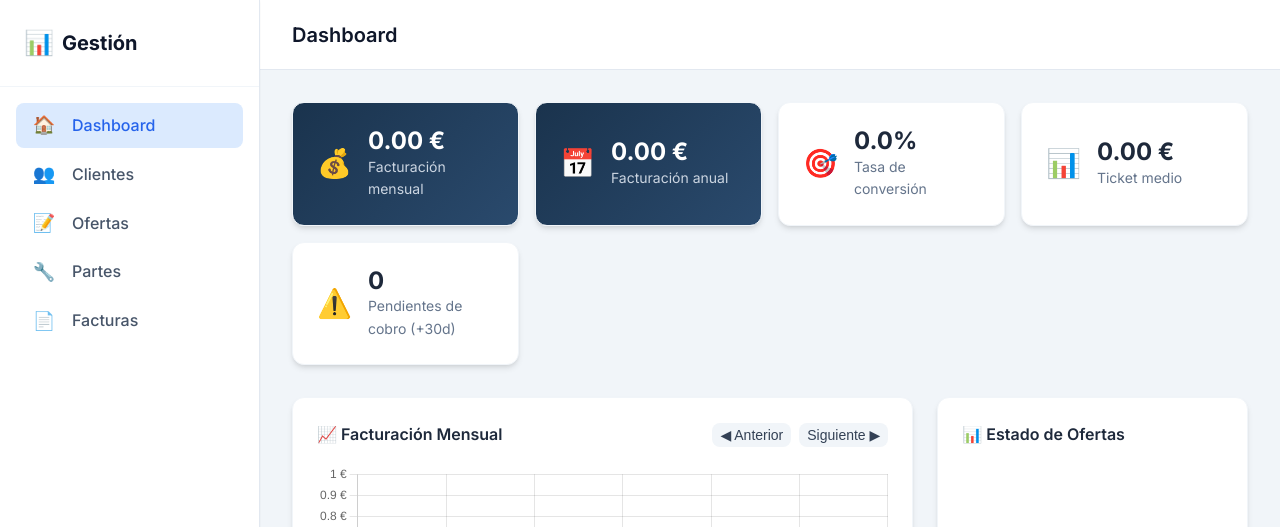
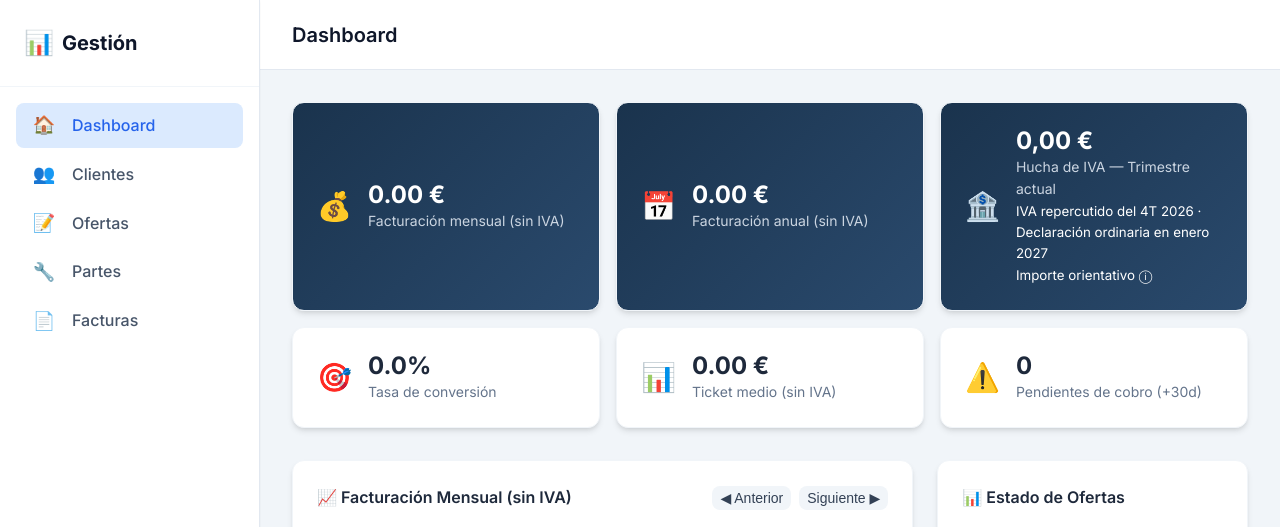
Before and after one commit to lol6552/gestion-empresarial, a Flask app: page / in a window 1280 px wide. Shown: the top 527 px of the page. Run offline with Flask 3, Linux system fonts and the light colour scheme; a map, chart or similar area stays blank.

Commit message:
Mostrar facturacion sin IVA y hucha trimestral en dashboard

```diff
--- a/requirements.txt
+++ b/requirements.txt
@@ -18,3 +18,6 @@ SQLAlchemy>=2.0.36
 # Playwright: Usa Chromium para renderizar HTML a PDF
 # Requiere ejecutar: playwright install chromium
 playwright>=1.40.0
+
+# Base IANA para Europe/Madrid en Windows
+tzdata>=2024.1
--- a/routes/principal.py
+++ b/routes/principal.py
@@ -11,7 +11,8 @@ Este Blueprint maneja la página principal y estadísticas de negocio.
 
 from flask import Blueprint, render_template
 from datetime import datetime, timedelta
-from decimal import Decimal
+from decimal import Decimal, ROUND_HALF_UP
+from zoneinfo import ZoneInfo
 from sqlalchemy import func, extract
 
 # Importamos los modelos para obtener estadísticas
@@ -29,14 +30,25 @@ principal_bp = Blueprint('principal', __name__)
 # FUNCIONES AUXILIARES PARA MÉTRICAS
 # ==============================================================================
 
-def obtener_facturacion_mensual():
+def fecha_actual_madrid():
+    """Fecha civil del negocio, independiente de la zona horaria del servidor."""
+    return datetime.now(ZoneInfo("Europe/Madrid")).replace(tzinfo=None)
+
+
+def sumar_importe(campo, *filtros):
+    """Mantiene Decimal hasta la presentación; los periodos son [inicio, fin)."""
+    valor = db.session.query(func.sum(campo)).filter(*filtros).scalar()
+    return (valor or Decimal("0.00")).quantize(Decimal("0.01"), rounding=ROUND_HALF_UP)
+
+
+def obtener_facturacion_mensual(hoy=None):
     """
     Calcula la facturación total de los meses con datos (mínimo 6, máximo 24).
 
     Retorna:
         dict: {'etiquetas': ['Ene', 'Feb', ...], 'valores': [1500.00, 2300.00, ...]}
     """
-    hoy = datetime.now()
+    hoy = hoy if hoy is not None else fecha_actual_madrid()
 
     # Buscamos la fecha de la factura más antigua para saber cuántos meses consultar
     factura_antigua = Factura.query.order_by(Factura.fecha.asc()).first()
@@ -64,18 +76,16 @@ def obtener_facturacion_mensual():
         mes = mes_desde_cero + 1
 
         # Consulta: suma de facturas de ese mes/año
-        total_mes = db.session.query(func.sum(Factura.total)).filter(
+        total_mes = sumar_importe(
+            Factura.subtotal,
             extract('month', Factura.fecha) == mes,
             extract('year', Factura.fecha) == anio
-        ).scalar()
-
-        # Si no hay facturas, el total es 0
-        total_mes = float(total_mes) if total_mes else 0.0
+        )
 
         # Etiqueta en formato "Mes AÑO" (ej: "Ene 26")
         etiqueta_mes = f"{nombres_meses[mes - 1]} {str(anio)[2:]}"
         etiquetas.append(etiqueta_mes)
-        valores.append(round(total_mes, 2))
+        valores.append(float(total_mes))
 
     return {'etiquetas': etiquetas, 'valores': valores}
 
@@ -125,41 +135,40 @@ def obtener_facturas_vencidas(dias_limite=30):
     return facturas_vencidas
 
 
-def obtener_kpis_facturacion():
+def obtener_kpis_facturacion(hoy=None):
+    """Bases sin IVA por fecha de emisión e IVA real del trimestre natural.
+
+    Todas las facturas emitidas cuentan, tanto pagadas como pendientes.
+    El modelo actual no tiene estados de borrador, anulación o rectificación.
     """
-    Calcula KPIs de facturación: total mes actual, total año actual y ticket medio.
-
-    Retorna:
-        dict: {'total_mes_actual': X, 'total_anio_actual': Y, 'ticket_medio': Z}
-    """
-    hoy = datetime.now()
-
-    # Total facturado este mes
-    total_mes = db.session.query(func.sum(Factura.total)).filter(
-        extract('month', Factura.fecha) == hoy.month,
-        extract('year', Factura.fecha) == hoy.year
-    ).scalar()
-    total_mes = float(total_mes) if total_mes else 0.0
-
-    # Total facturado este año
-    total_anio = db.session.query(func.sum(Factura.total)).filter(
-        extract('year', Factura.fecha) == hoy.year
-    ).scalar()
-    total_anio = float(total_anio) if total_anio else 0.0
-
-    # Ticket medio (total / número de facturas)
+    hoy = hoy if hoy is not None else fecha_actual_madrid()
+    inicio_mes = datetime(hoy.year, hoy.month, 1)
+    fin_mes = datetime(hoy.year + (hoy.month == 12), hoy.month % 12 + 1, 1)
+    inicio_anio = datetime(hoy.year, 1, 1)
+    fin_anio = datetime(hoy.year + 1, 1, 1)
+    trimestre = (hoy.month - 1) // 3 + 1
+    inicio_trimestre = datetime(hoy.year, 3 * trimestre - 2, 1)
+    fin_trimestre = (datetime(hoy.year + 1, 1, 1) if trimestre == 4
+                     else datetime(hoy.year, 3 * trimestre + 1, 1))
     num_facturas = Factura.query.count()
-    total_global = db.session.query(func.sum(Factura.total)).scalar()
-    total_global = float(total_global) if total_global else 0.0
-
-    ticket_medio = 0.0
-    if num_facturas > 0:
-        ticket_medio = round(total_global / num_facturas, 2)
-
+    total_global = sumar_importe(Factura.subtotal)
+    ticket_medio = ((total_global / num_facturas).quantize(
+        Decimal("0.01"), rounding=ROUND_HALF_UP) if num_facturas else Decimal("0.00"))
+    # Solo el mes ordinario: los vencimientos dependen de calendario y modalidad.
+    # https://sede.agenciatributaria.gob.es/Sede/iva/presentar-declaracion-iva-modelo-303/plazo-presentacion-modelo-303.html
+    mes_presentacion = ("abril", "julio", "octubre", "enero")[trimestre - 1]
     return {
-        'total_mes_actual': round(total_mes, 2),
-        'total_anio_actual': round(total_anio, 2),
-        'ticket_medio': ticket_medio
+        'total_mes_actual': sumar_importe(Factura.subtotal, Factura.fecha >= inicio_mes,
+                                          Factura.fecha < fin_mes),
+        'total_anio_actual': sumar_importe(Factura.subtotal, Factura.fecha >= inicio_anio,
+                                           Factura.fecha < fin_anio),
+        'ticket_medio': ticket_medio,
+        'hucha_iva': sumar_importe(Factura.iva, Factura.fecha >= inicio_trimestre,
+                                  Factura.fecha < fin_trimestre),
+        'trimestre': trimestre,
+        'anio': hoy.year,
+        'mes_presentacion': mes_presentacion,
+        'anio_presentacion': hoy.year + (trimestre == 4),
     }
 
 
@@ -193,14 +202,15 @@ def dashboard():
     }
 
     # Datos para gráficas (obtener todos los meses con datos)
-    facturacion_mensual = obtener_facturacion_mensual()
+    hoy = fecha_actual_madrid()
+    facturacion_mensual = obtener_facturacion_mensual(hoy)
     estados_ofertas = obtener_estados_ofertas()
 
     # Facturas vencidas (más de 30 días y no pagadas)
     facturas_vencidas = obtener_facturas_vencidas(30)
 
     # KPIs
-    kpis = obtener_kpis_facturacion()
+    kpis = obtener_kpis_facturacion(hoy)
 
     return render_template('dashboard.html',
                            estadisticas=estadisticas,
--- a/templates/dashboard.html
+++ b/templates/dashboard.html
@@ -7,13 +7,13 @@
 <!-- ====================================================================== -->
 <!-- SECCIÓN: KPIs Principales -->
 <!-- ====================================================================== -->
-<div class="kpi-row">
+<div class="kpi-row" style="grid-template-columns: repeat(auto-fit, minmax(min(100%, 280px), 1fr));">
     <!-- Facturación Mensual -->
     <div class="kpi-card kpi-highlight">
         <span class="kpi-icon">💰</span>
         <div class="kpi-content">
             <span class="kpi-value">{{ "%.2f"|format(kpis.total_mes_actual) }} €</span>
-            <span class="kpi-label">Facturación mensual</span>
+            <span class="kpi-label">Facturación mensual (sin IVA)</span>
         </div>
     </div>
     <!-- Facturación Anual -->
@@ -21,7 +21,16 @@
         <span class="kpi-icon">📅</span>
         <div class="kpi-content">
             <span class="kpi-value">{{ "%.2f"|format(kpis.total_anio_actual) }} €</span>
-            <span class="kpi-label">Facturación anual</span>
+            <span class="kpi-label">Facturación anual (sin IVA)</span>
+        </div>
+    </div>
+    <div class="kpi-card kpi-highlight">
+        <span class="kpi-icon">🏦</span>
+        <div class="kpi-content">
+            <span class="kpi-value">{{ ("%.2f"|format(kpis.hucha_iva)).replace('.', ',') }} €</span>
+            <span class="kpi-label">Hucha de IVA — Trimestre actual</span>
+            <small>IVA repercutido del {{ kpis.trimestre }}T {{ kpis.anio }} · Declaración ordinaria en {{ kpis.mes_presentacion }} {{ kpis.anio_presentacion }}</small>
+            <small title="Importe orientativo de IVA repercutido. No incluye IVA soportado deducible ni ajustes fiscales.">Importe orientativo ⓘ</small>
         </div>
     </div>
     <!-- Tasa de conversión -->
@@ -37,7 +46,7 @@
         <span class="kpi-icon">📊</span>
         <div class="kpi-content">
             <span class="kpi-value">{{ "%.2f"|format(kpis.ticket_medio) }} €</span>
-            <span class="kpi-label">Ticket medio</span>
+            <span class="kpi-label">Ticket medio (sin IVA)</span>
         </div>
     </div>
     <!-- Alarma: Facturas pendientes de cobro -->
@@ -57,7 +66,7 @@
     <!-- Gráfica de Facturación Mensual -->
     <div class="chart-card">
         <div class="chart-header-row" style="display: flex; justify-content: space-between; align-items: center; margin-bottom: var(--spacing-md);">
-            <h3 style="margin: 0;">📈 Facturación Mensual</h3>
+            <h3 style="margin: 0;">📈 Facturación Mensual (sin IVA)</h3>
             <div class="chart-navigation" style="display: flex; gap: 8px;">
                 <button id="btnPrevMonth" class="btn btn-secondary btn-small" title="Mes anterior">◀ Anterior</button>
                 <button id="btnNextMonth" class="btn btn-secondary btn-small" title="Mes siguiente">Siguiente ▶</button>
@@ -211,7 +220,7 @@
         data: {
             labels: todasLasEtiquetas.slice(indiceInicio, indiceInicio + mesesVisibles),
             datasets: [{
-                label: 'Facturación (€)',
+                label: 'Facturación sin IVA (€)',
                 data: todosLosDatos.slice(indiceInicio, indiceInicio + mesesVisibles),
                 backgroundColor: 'rgba(26, 51, 77, 0.8)',
                 borderColor: 'rgba(26, 51, 77, 1)',
@@ -223,11 +232,17 @@
             responsive: true,
             maintainAspectRatio: false,
             plugins: {
-                legend: { display: false }
+                legend: { display: false },
+                tooltip: {
+                    callbacks: {
+                        label: (context) => 'Facturación sin IVA: ' + new Intl.NumberFormat('es-ES', {style: 'currency', currency: 'EUR'}).format(context.parsed.y)
+                    }
+                }
             },
             scales: {
                 y: {
                     beginAtZero: true,
+                    title: { display: true, text: "Euros (sin IVA)" },
                     ticks: {
                         callback: function (value) {
                             return value + ' €';
```
Also changed, not shown: PRUEBA_DASHBOARD.md (added, +44 -0 lines), tests/test_dashboard_iva.py (added, +101 -0 lines), tests/vista_dashboard_local.py (added, +61 -0 lines).
